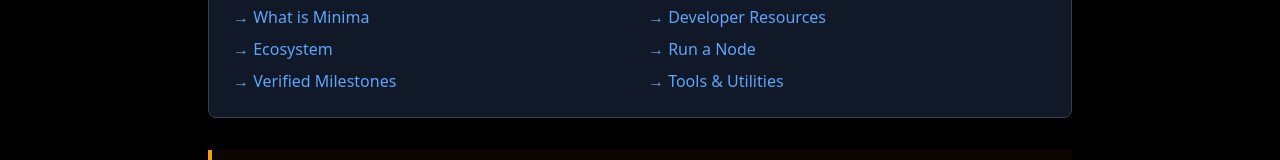
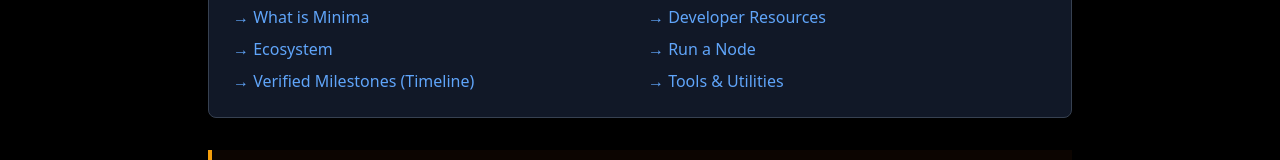
Before and after one commit to KuA1bo/minimaverse-site, a Next.js app: page / in a window 1280 px wide. Shown: the part 1106-1266 px from the top of the page. Built offline with nearby package versions, Linux system fonts and the light colour scheme.

Commit message:
fix(home): add '(Timeline)' clarification to Verified Milestones link

```diff
--- a/src/app/page.tsx
+++ b/src/app/page.tsx
@@ -74,7 +74,7 @@ export default function HomePage() {
                 </li>
                 <li>
                   <Link href="/timeline" className="text-blue-400 hover:underline">
-                    → Verified Milestones
+                    → Verified Milestones (Timeline)
                   </Link>
                 </li>
               </ul>
```
